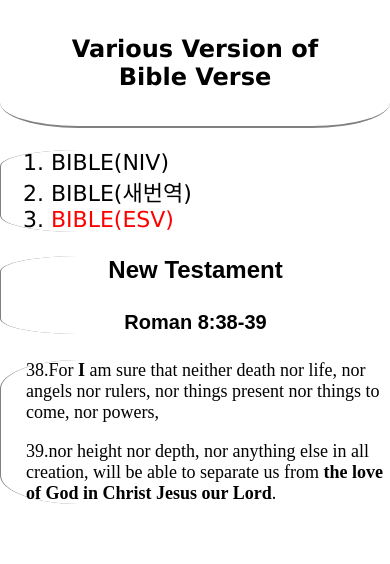
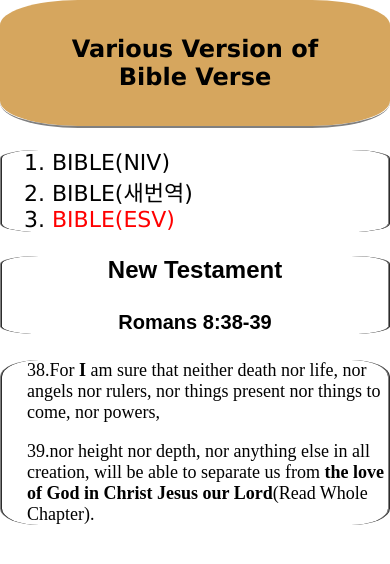
Before and after one commit to CalebSHJ/study-webcoding, a plain HTML site: page 3.html in a window 390 px wide. Drawn offline with Linux system fonts and the light colour scheme.

Commit message:
separate css file

```diff
--- a/3.html
+++ b/3.html
@@ -3,115 +3,8 @@
 <head>
 	<title>Bible(ESV)</title>
 	<meta charset="utf-8">
-	<style>
-		body {
-			margin:0px;
-		}
-
-		a {
-			color: black;
-			text-decoration: none;
-		}
-		/* .saw {
-			color:gray;
-		} */
-		#current {
-			color: red;
-
-		}
-		h1::before {
-			transform: scaleX(0);
-			transform-origin: bottom right;
-			border-radius: 20%;
-		}
-
-		h1:hover::before {
-			transform: scaleX(1);
-			transform-origin: bottom left;
-		}
-		h1::before {
-			content: " ";
-			display: block;
-			position: absolute;
-			top: 0; right: 0; bottom: 0; left: 0;
-			inset: 0 0 0 0;
-			background: rgb(214, 166, 94);
-			z-index: -1;
-			transition: transform .3s ease;
-		}
-		h1 {
-			font-size: 24px;
-			text-align: center;
-			font-family:Verdana, Geneva, Tahoma, sans-serif;
-			border-bottom:2px solid grey;
-			border-radius: 20%;
-			margin:0px;
-			padding: 35px;
-			position: relative;
-		}
-		h3, h4 {
-			text-align: center;
-			font-family: Arial, Helvetica, sans-serif;
-			font-size: 24px
-		}
-		li::before {
-			transform:scaleX(0);
-			transform-origin: bottom right;
-			border-radius: 40%;
-		}
-
-		li:hover::before {
-			transform:scaleX(1);
-			transform-origin: bottom left;
-		}
-		li::before {
-			content: " ";
-			display: block; width: 130px;
-			position:absolute;
-			top: 0; right: 0; bottom: 0; left: 0;
-			inset: 0 0 0 0;
-			background: rgb(206, 234, 174);
-			z-index: -1;
-			transition: transform .3s ease;
-		}
-
-		li {
-			position: relative;
-
-		}
-
-		#grid {
-			/* border: 2px solid grey; */
-			display:grid;
-			grid-template-columns: 1fr 1fr 2fr;
-
-		}
-		#grid p {
-			font-size: 18px;
-		}
-		#grid div {
-            border: 1px ridge gray;
-			border-bottom: 0px;
-			border-top: 2px ridge gray;
-			border-right: 0px;
-			border-radius: 20%;
-		}
-		#grid ol {
-			font-family:'Lucida Sans', 'Lucida Sans Regular', 'Lucida Grande', 'Lucida Sans Unicode', Geneva, Verdana, sans-serif;
-			font-size: 22px;
-			/* border-right: 2px solid grey;
-			width: 140px;
-			margin:0px; */
-			/*padding-top: 15px;
-			padding-bottom: 15px;*/
-			padding-left: 50px;
-			}
-		@media(max-width:750px) {
-			#grid {border:none; display: block;}
-			#grid div {border-top:none;}
-		}
-
-	</style>
+	<meta name="viewport" content="width=device-width, initial-scale=1.0">
+	<link rel="stylesheet" href="style.css">
 </head>
 <body>
 
@@ -127,11 +20,11 @@
 			<!-- <h2 style="color:rgb(24, 182, 24); font-family: Impact, Haettenschweiler, 'Arial Narrow Bold', sans-serif;">Bible(ESV)</h2> -->
 		<div style="font-family:'Franklin Gothic Medium', 'Arial Narrow', Arial, sans-serif;">
 			<h3>New Testament</h3>
-			<h4 style="font-size:20px;">Roman 8:38-39</h4>
+			<h4 style="font-size:20px;">Romans 8:38-39</h4>
 		</div>
 		<div style="padding-left:25px;">
 			<p>38.For <strong>I</strong> am sure that neither death nor life, nor angels nor rulers, nor things present nor things to come, nor powers,</p>
-			<p style="margin-top:10px;">39.nor height nor depth, nor anything else in all creation, will be able to separate us from <strong>the love of God in Christ Jesus our Lord</strong>.</p>
+			<p style="margin-top:10px;">39.nor height nor depth, nor anything else in all creation, will be able to separate us from <strong>the love of God in Christ Jesus our Lord</strong><a href="https://www.biblegateway.com/passage/?search=Romans+8&version=ESV">(Read Whole Chapter)</a>.</p>
 			<!-- <img src="aaron-burden-535Npq1wFG8-unsplash.jpg" width="70%"> -->
 		</div>
 	</div>
--- /dev/null
+++ b/style.css
@@ -0,0 +1,135 @@
+body {
+    margin:0px;
+}
+
+a {
+    color: black;
+    text-decoration: none;
+/* }
+.saw {
+    color:gray; */
+}
+a {
+    text-decoration: none;
+}
+/* unvisited link */
+a:link {
+      color:black;
+}
+
+/* visited link */
+a:visited {
+      color: gray;
+}
+
+/* mouse over link */
+a:hover {
+      color: orange;
+}
+
+/* selected link */
+a:active {
+      color: blue;
+}
+#current {
+    color: red;
+
+}
+h1::before {
+    transform: scaleY(1);
+    transform-origin: bottom right;
+    border-radius: 20%;
+}
+
+h1:hover::before {
+    transform: scaleY(0);
+    transform-origin: bottom left;
+}
+h1::before {
+    content: " ";
+    display: block;
+    position: absolute;
+    top: 0; right: 0; bottom: 0; left: 0;
+    inset: 0 0 0 0;
+    background: rgb(214, 166, 94);
+    z-index: -1;
+    transition: transform .3s ease;
+}
+
+h1 {
+    font-size: 24px;
+    text-align: center;
+    font-family:Verdana, Geneva, Tahoma, sans-serif;
+    border-bottom:2px solid grey;
+    border-radius: 20%;
+    margin:0px;
+    padding: 35px;
+    position: relative;
+}
+h3, h4 {
+    text-align: center;
+    font-family: Arial, Helvetica, sans-serif;
+    font-size: 24px
+
+}
+li::before {
+    transform:scaleX(0);
+    transform-origin: bottom right;
+    border-radius: 40%;
+}
+
+li:hover::before {
+    transform:scaleX(1);
+    transform-origin: bottom left;
+}
+li::before {
+    content: " ";
+    display: block; width: 130px;
+    position:absolute;
+    top: 0; right: 0; bottom: 0; left: 0;
+    inset: 0 0 0 0;
+    background: rgb(206, 234, 174);
+    z-index: -1;
+    transition: transform .3s ease;
+}
+
+li {
+    position: relative;
+
+}
+#grid {
+    /* border: 2px solid grey; */
+    display:grid;
+    grid-template-columns: 1fr 1fr 2fr;
+
+}
+#grid p {
+    font-size: 18px;
+}
+#grid ol {
+    font-family:'Lucida Sans', 'Lucida Sans Regular', 'Lucida Grande', 'Lucida Sans Unicode', Geneva, Verdana, sans-serif;
+    font-size: 22px;
+    /* border-right: 2px solid grey;
+    width: 140px;
+    margin:0px; */
+    /*padding-top: 15px;
+    padding-bottom: 15px;*/
+    padding-left: 50px;
+    }
+
+#grid div {
+    border-left: 2px ridge gray;
+    border-bottom: 0px;
+    border-top: 2px ridge gray;
+    border-right: 0px;
+    border-radius: 20%;
+
+}
+@media(max-width:750px) {
+    #grid {display: block;}
+    #grid div {border-top:none; border-right: 2px ridge gray;
+        border-radius: 10%;
+    }
+
+
+}
```
Also changed, not shown: 1.html (+5 -115 lines), 2.html (+3 -109 lines), index.html (+26 -8 lines).
